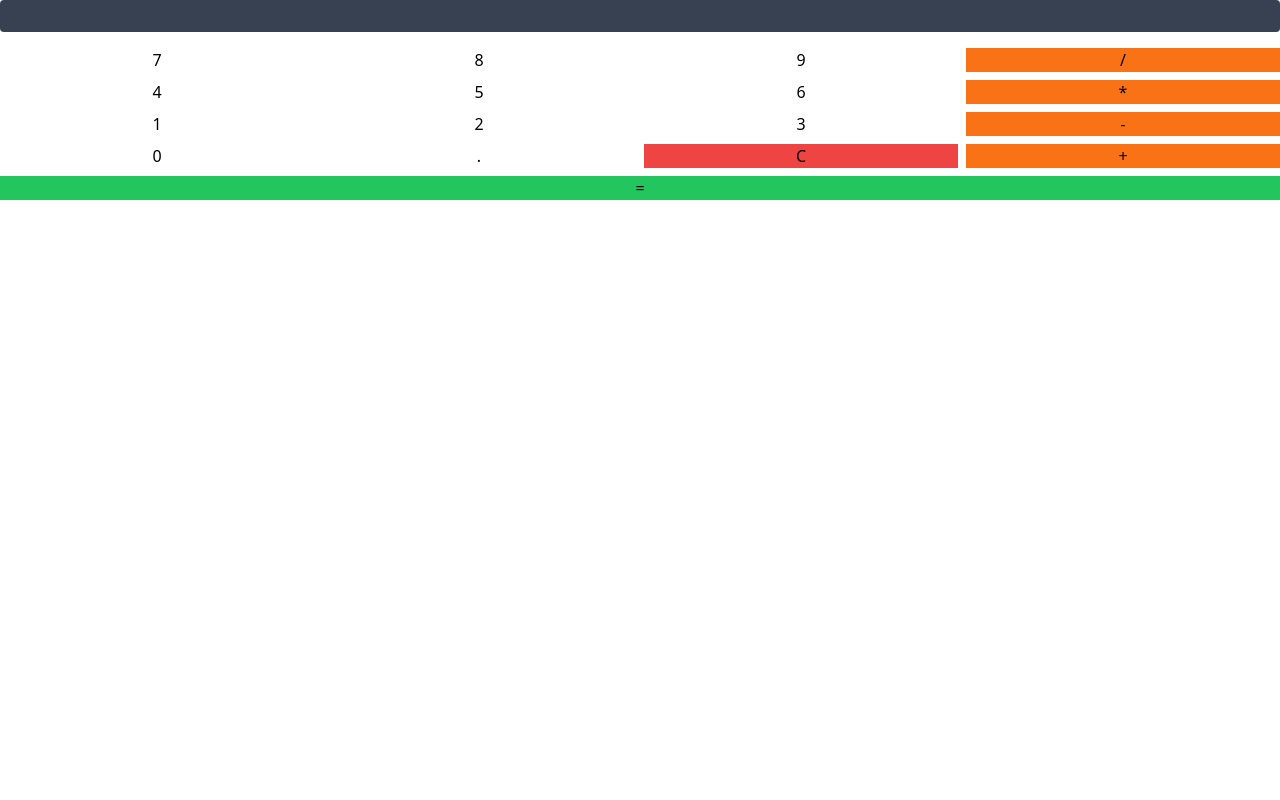
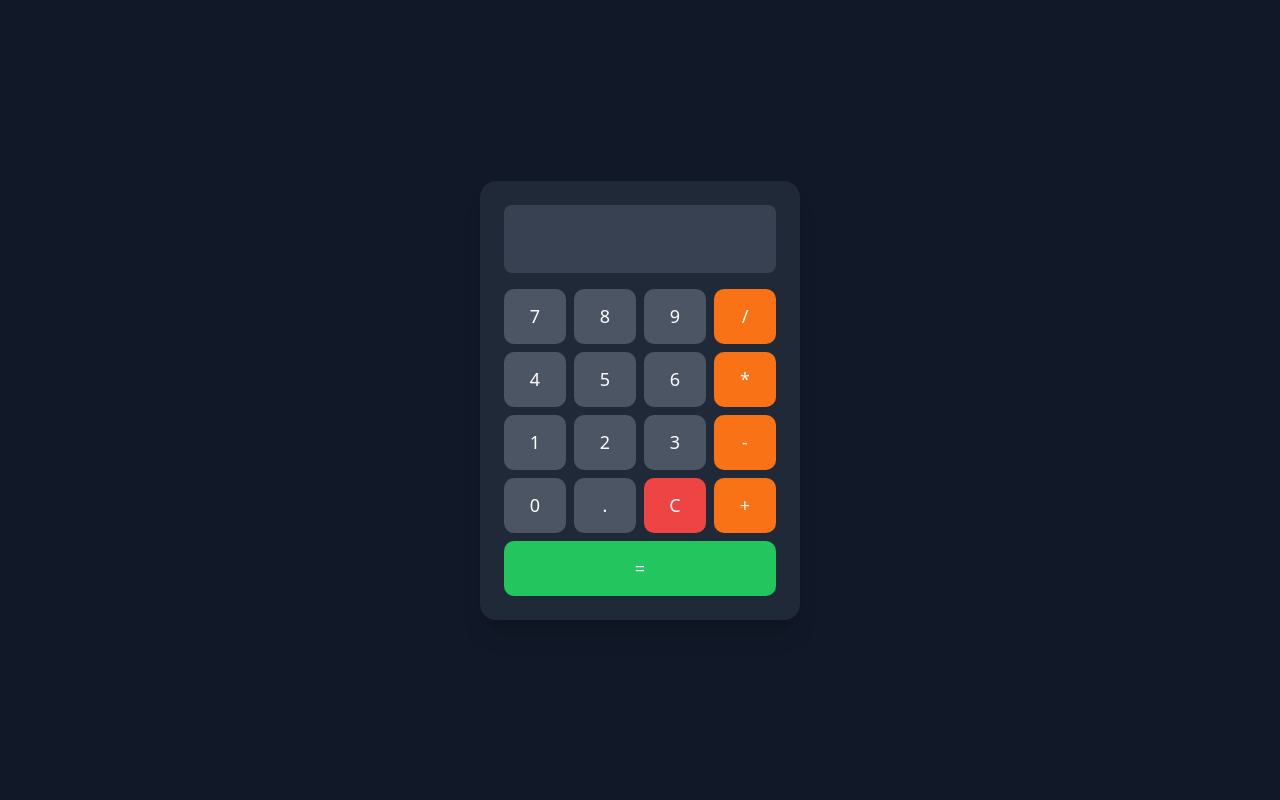
Before and after one commit to Jitterkkk/calculadora, a Flask app: page / in a window 1280 px wide. Run offline with Flask 3, Linux system fonts and the light colour scheme; some libraries are stand-ins or nearby versions.

Commit message:
Melhoria e otimização no Layout com Tailwind

```diff
--- a/templates/index.html
+++ b/templates/index.html
@@ -6,41 +6,78 @@
     <title>Calculadora Web</title>
     <script src="https://cdn.tailwindcss.com"></script>
 </head>
-<body>
-    <div>
+<body class="bg-gray-900 flex items-center justify-center h-screen">
+    <div class="bg-gray-800 p-6 rounded-2xl shadow-xl w-80">
         <input id="display"
-            class="w-full mb-4 p3 text-right text-2xl rounded bg-gray-700 text-white" readonly>
+            class="w-full mb-4 p-4 text-right text-3xl rounded-lg bg-gray-700 text-white" readonly>
             <div class="grid grid-cols-4 gap-2">
                 <button class="btn">7</button>
                 <button class="btn">8</button>
                 <button class="btn">9</button>
-                <button class="btn bg-orange-500">/</button>
+                <button class="btn-op">/</button>
 
                 <button class="btn">4</button>
                 <button class="btn">5</button>
                 <button class="btn">6</button>
-                <button class="btn bg-orange-500">*</button>
+                <button class="btn-op">*</button>
 
                 <button class="btn">1</button>
                 <button class="btn">2</button>
                 <button class="btn">3</button>
-                <button class="btn bg-orange-500">-</button>
+                <button class="btn-op">-</button>
 
                 <button class="btn">0</button>
                 <button class="btn">.</button>
-                <button class="btn bg-red-500">C</button>
-                <button class="btn bg-orange-500">+</button>
+                <button class="btn-clear">C</button>
+                <button class="btn-op">+</button>
 
-                <button class="col-span-4 btn bg-green-500">=</button>
+                <button class="btn-equals col-span-4">=</button>
             </div>
     </div>
 
     <script src="static/script.js"></script>
 
     <style>
-        .btn {
-            @apply bg-gray-600 text-white p-3 rounded text-lg hover:bg-gray-500;
-        }
+        .btn{
+background:#4b5563;
+color:white;
+padding:14px;
+border-radius:10px;
+font-size:18px;
+}
+
+.btn:hover{
+background:#6b7280;
+}
+
+.btn-op{
+background:#f97316;
+color:white;
+padding:14px;
+border-radius:10px;
+font-size:18px;
+}
+
+.btn-op:hover{
+background:#fb923c;
+}
+
+.btn-clear{
+background:#ef4444;
+color:white;
+padding:14px;
+border-radius:10px;
+font-size:18px;
+}
+
+.btn-equals{
+background:#22c55e;
+color:white;
+padding:14px;
+border-radius:10px;
+font-size:18px;
+}
+
     </style>
 </body>
 </html>
```
